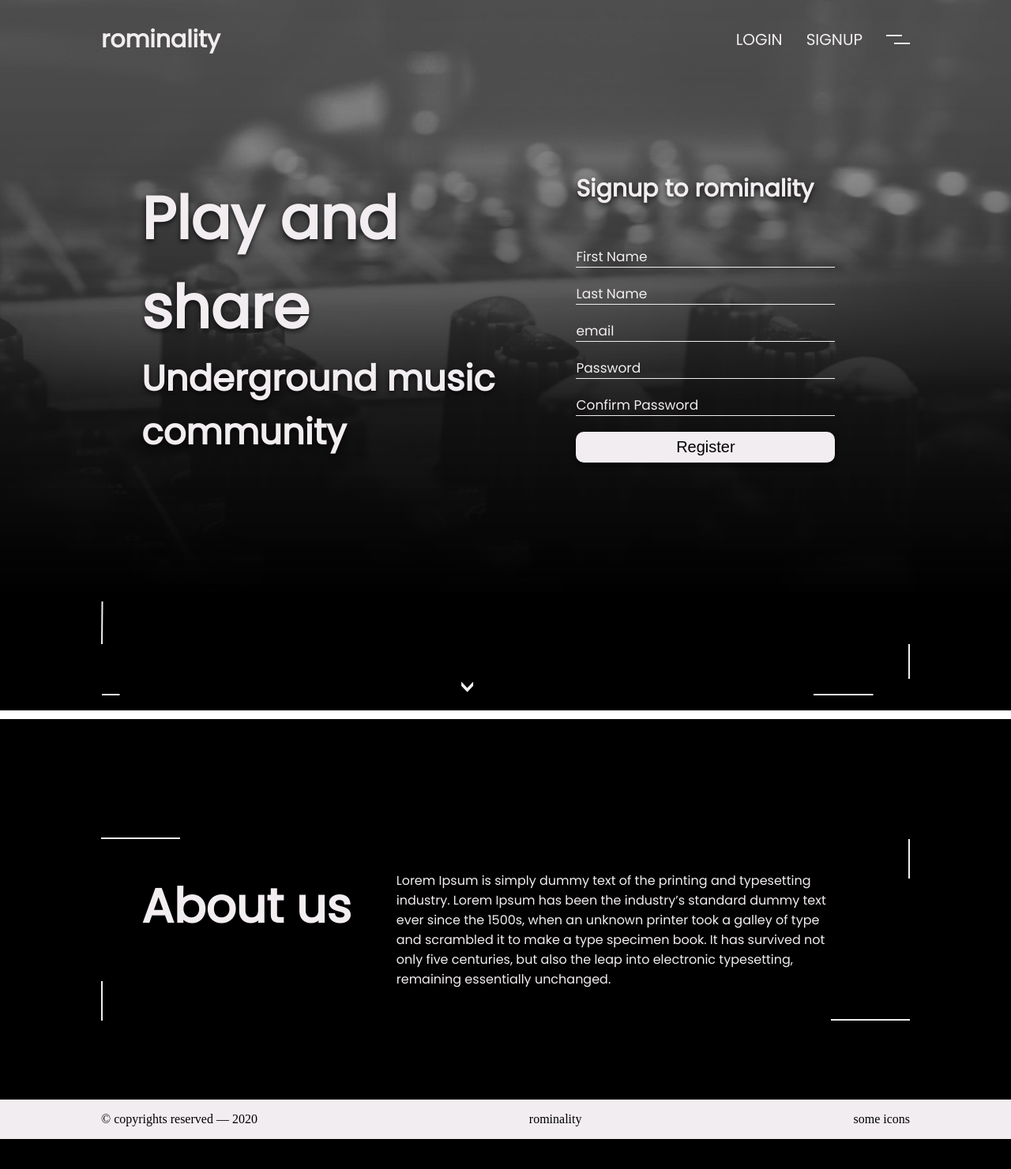
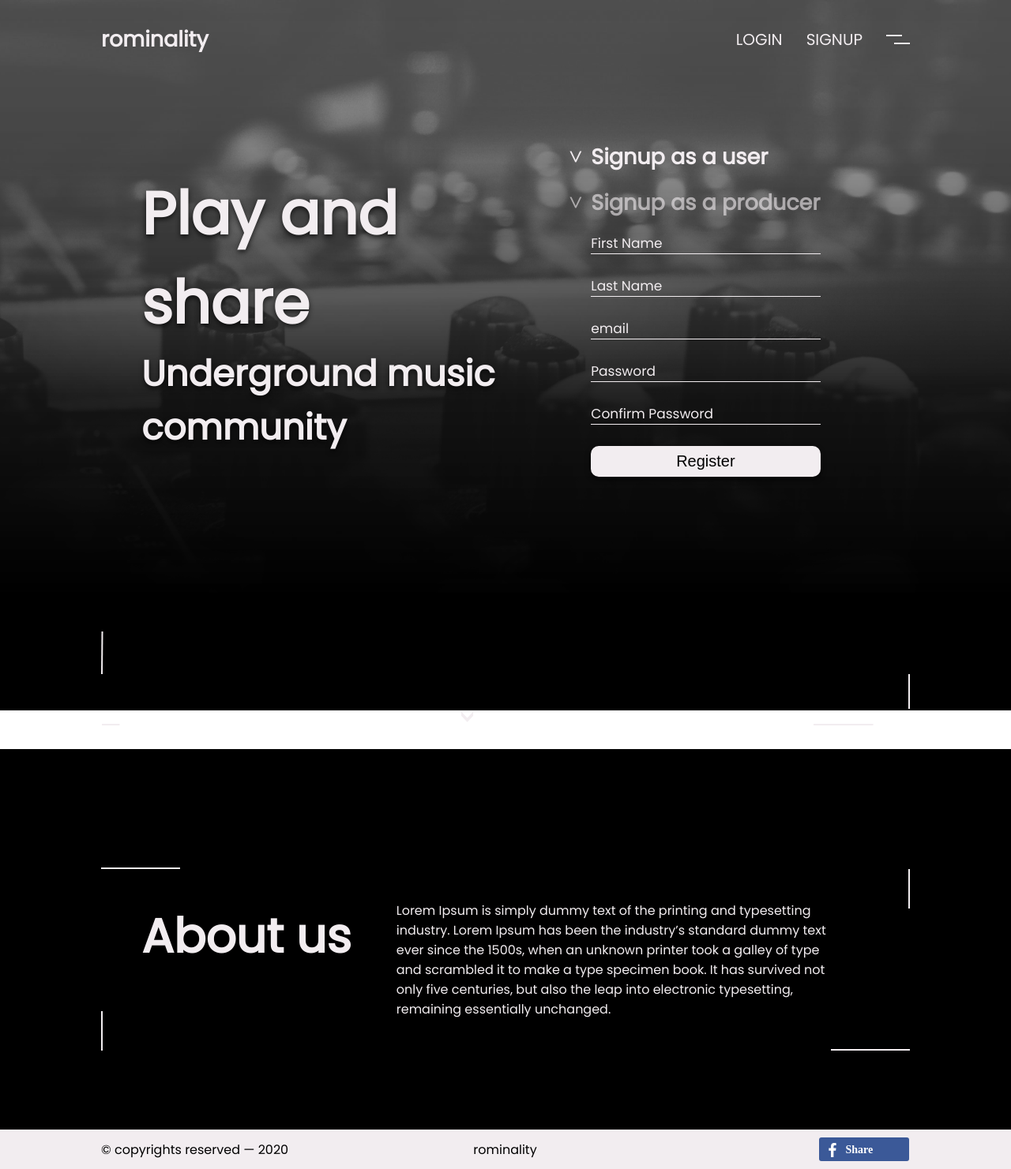
Before and after one commit to larisaai/rominality, a PHP site: page /users/signup.php in a window 1280 px wide. Shown: the whole page at 79% size. Before the commit the page ends 1443 px from the top, so only its background shows below. Run offline with PHP 8.4, Linux system fonts and the light colour scheme.

Commit message:
work in progress design landing page

```diff
--- a/classes/User_class.php
+++ b/classes/User_class.php
@@ -8,7 +8,7 @@ class User
     //if you have functions that are being used JUST by this class use
     //protected function blalba(){}
 
-    public function create($first_name, $last_name, $email, $password, $confirmPass)
+    public function create($first_name, $last_name, $email, $password, $confirmPass, $user_type)
     {
         $db = new DB();
 
@@ -25,11 +25,12 @@ class User
                 };
 
                 $stmt = $con->prepare(" INSERT INTO users ( firstname, lastname, email, password, is_active, user_type, profile_picture)
-                        VALUES (:firstname, :lastname, :email, :password, 1, 1, 'https://www.pngfind.com/pngs/m/610-6104451_image-placeholder-png-user-profile-placeholder-image-png.png')");
+                        VALUES (:firstname, :lastname, :email, :password, 1, :usertype, 'https://www.pngfind.com/pngs/m/610-6104451_image-placeholder-png-user-profile-placeholder-image-png.png')");
                 $stmt->bindParam(':firstname', $first_name);
                 $stmt->bindParam(':lastname', $last_name);
                 $stmt->bindParam(':email', $email);
                 $stmt->bindParam(':password', $password);
+                $stmt->bindParam(':usertype', $user_type);
 
 
                 $ok = $stmt->execute();
--- a/css/app.css
+++ b/css/app.css
@@ -3,6 +3,7 @@
 @import "forms.css";
 @import "buttons.css";
 @import "footer.css";
+@import "signup-page.css";
 
 
 * { margin: 0; padding:0; box-sizing: border-box;}
@@ -20,7 +21,7 @@ h3 {
     font-size: 45px;
 }
 h4{
-    font-size: 30px;
+    font-size: 27px;
 }
 .box-wide {
     width:80%;
--- a/css/footer.css
+++ b/css/footer.css
@@ -10,6 +10,44 @@
     max-width: 1250px;
     margin: auto;
     display: flex;
-    justify-content:space-between ;
+
     align-items: center;
 }
+.footer div {
+    width:33.3%;
+    display: flex;
+    justify-content: center;
+}
+.footer div:first-child {
+justify-content: flex-start;
+}
+.footer div:last-child {
+    justify-content: flex-end;
+    }
+#fb-share-button {
+    background: #3b5998;
+    border-radius: 3px;
+    font-weight: 600;
+    padding: 5px 8px;
+    display: inline-block;
+    position: static;
+}
+
+#fb-share-button:hover {
+    cursor: pointer;
+    background: #213A6F
+}
+
+#fb-share-button svg {
+    width: 18px;
+    fill: white;
+    vertical-align: middle;
+    border-radius: 2px
+}
+
+#fb-share-button span {
+    vertical-align: middle;
+    color: white;
+    font-size: 14px;
+    padding: 0 3px
+}
--- a/css/forms.css
+++ b/css/forms.css
@@ -1,11 +1,16 @@
 
-.login-form {
+.login-form, .signup-form-container {
     width: 45%;
     display: flex;
-    justify-content: center;
+    justify-content: flex-start;
     align-items: center;
-    height: 350px;
+    height: 450px;
+    flex-wrap: wrap;
 
+}
+.login-form form, .signup-form-container form, .user-sigup-btn-container, .producer-sigup-btn-container {
+  width: 70%;
+  margin: auto;
 }
 .login-form input[type="text"]:not(:empty) {
   background-color: transparent;
@@ -42,4 +47,11 @@
 ::placeholder {
     color: var(--lightgrey);
 }
-.signup-form .form-group {width: 100%;}
+
+.signup-form {
+   width: 100%;
+  }
+.signup-form .form-group {
+  width: 100%;
+  margin-bottom: 7px;
+}
--- a/css/landingpage.css
+++ b/css/landingpage.css
@@ -16,9 +16,9 @@
     flex-wrap: wrap;
     justify-content: center;
     align-items: center;
-    padding-top: 220px;
+    padding-top: 170px;
 }
-.landing-page-container div:first-child {
+.titles{
     width: 55%;
 }
 
--- /dev/null
+++ b/css/signup-page.css
@@ -0,0 +1,27 @@
+
+
+.producer-signup {
+    display: none;
+}
+.user-sigup-btn-container , .producer-sigup-btn-container  {
+ position: relative;
+}
+.user-sigup-btn-container img, .producer-sigup-btn-container img {
+    position: absolute;
+    top: 50%;
+    left: -40px;
+    transform: translateY(-50%);
+}
+.user-sigup-btn-container img, .producer-sigup-btn-container img {
+    position: absolute;
+    top: 50%;
+    left: -40px;
+    transform: translateY(-50%);
+}
+.user-sigup-btn-container, .producer-sigup-btn-container {
+   opacity: 0.6;
+}
+.user-sigup-btn-container.active, .producer-sigup-btn-container.active {
+    opacity: 1;
+
+}
--- a/includes/footer.php
+++ b/includes/footer.php
@@ -2,8 +2,15 @@
 echo '
 <div class="footer-container">
     <footer class="footer ">
-        <div class="copy-rights">© copyrights reserved — 2020</div>
-        <div class="logo"> rominality </div>
-        <div class="social-media">some icons</div>
+        <div class="copy-rights"><p>© copyrights reserved — 2020</p></div>
+        <div class="logo"><p> rominality </p> </div>
+        <div class="social-media">
+        <div id="fb-share-button">
+            <svg viewBox="0 0 12 12" preserveAspectRatio="xMidYMid meet">
+                <path class="svg-icon-path" d="M9.1,0.1V2H8C7.6,2,7.3,2.1,7.1,2.3C7,2.4,6.9,2.7,6.9,3v1.4H9L8.8,6.5H6.9V12H4.7V6.5H2.9V4.4h1.8V2.8 c0-0.9,0.3-1.6,0.7-2.1C6,0.2,6.6,0,7.5,0C8.2,0,8.7,0,9.1,0.1z"></path>
+            </svg>
+            <span>Share</span>
+        </div>
+        </div>
     </footer>
 </div>';
--- a/users/login.php
+++ b/users/login.php
@@ -87,6 +87,7 @@ if (!empty($_POST)) {
     require_once('../components/about-us-component.php');
     require_once('../includes/footer.php');
 ?>
+<script src="../scripts/app.js"></script>
 </body>
 
 </html>
--- a/users/signup.php
+++ b/users/signup.php
@@ -12,7 +12,7 @@ if (!empty($_POST)) {
     $password = $_POST["password"];
     $confirm_password = $_POST["confirm_password"];
     // call add method in students object
-    $res = $user->create($first, $last, $email, $password, $confirm_password);
+    $res = $user->create($first, $last, $email, $password, $confirm_password, $user_type);
     if ($res ===  true) {
         header("Location: latest_releases.php");
     } else {
@@ -46,9 +46,18 @@ require_once('../includes/header.php');
                     <h1>Play and share</h1>
                     <h3>Underground music community</h3>
                 </div>
-            <div class="signup-form login-form">
+                <div class="signup-form-container">
+                    <div class="user-sigup-btn-container active">
+                        <h4 class="user-sigup-btn ">Signup as a  user</h4>
+                        <img src="../svg/arrow-down.svg">
+                    </div>
+                    <div class="producer-sigup-btn-container">
+                       <h4 class="producer-sigup-btn">Signup as a producer</h4>
+                       <img src="../svg/arrow-down.svg">
+                    </div>
+
+                    <div class="signup-form user-signup">
                         <form class="" method="POST" action="signup.php">
-                <h4>Signup to rominality</h4>
                             <div class="form-group">
                                     <input type="text" class="form-control" id="title" placeholder="First Name" name="firstname" required
                                         <?php if(!empty($first)){ echo "value=' $first'";  }?>
@@ -75,6 +84,9 @@ require_once('../includes/header.php');
                             <div class="form-group">
                                     <input type="text" class="form-control" id="plot" placeholder="Confirm Password" name="confirm_password" required>
                             </div>
+                            <div class="form-group">
+                                    <input type="hidden" class="form-control" id="plot"  name="user_type" value="1" required>
+                            </div>
 
                             <?php
                                 if($showError){
@@ -89,6 +101,52 @@ require_once('../includes/header.php');
                         </form>
                     </div>
 
+                    <div class="signup-form login-form producer-signup">
+                        <form class="" method="POST" action="signup.php">
+
+                            <div class="form-group">
+                                    <input type="text" class="form-control" id="title" placeholder="First Name" name="firstname" required
+                                        <?php if(!empty($first)){ echo "value=' $first'";  }?>
+                                    >
+
+                            </div>
+                            <div class="form-group">
+                                    <input type="text" class="form-control" id="year" placeholder="Last Name" name="lastname" required
+                                    <?php  if(!empty($last)){ echo "value=' $last'";  }?>
+                                    >
+
+                            </div>
+                            <div class="form-group">
+                                    <input type="email" class="form-control" id="director" placeholder="email" name="email" required
+                                    <?php if(!empty($email)){ echo "value=' $email'";  }?>
+                                    >
+                            </div>
+
+                            <div class="form-group">
+                                    <input type="text" class="form-control" id="plot" placeholder="Password" name="password" required
+
+                                    >
+                            </div>
+                            <div class="form-group">
+                                    <input type="text" class="form-control" id="plot" placeholder="Confirm Password" name="confirm_password" required>
+                            </div>
+                            <div class="form-group">
+                                    <input type="hidden" class="form-control" id="plot"  name="user_type" value="2" required>
+                            </div>
+
+                            <?php
+                                if($showError){
+                                    echo "<div class='form-group'><p class='error-text'>$showError</p> </div>";
+                                }
+                            ?>
+
+                            <div class="form-group">
+                                    <input type="submit" class="button btn-white login-btn" value="Register">
+                            </div>
+
+                        </form>
+                    </div>
+                </div>
         </div>
         <?php
             require_once('../components/landing-page-bottom-animation.php');
```
Also changed, not shown: scripts/app.js (+13 -0 lines). Lines whose indentation alone changed are shown as unchanged.
